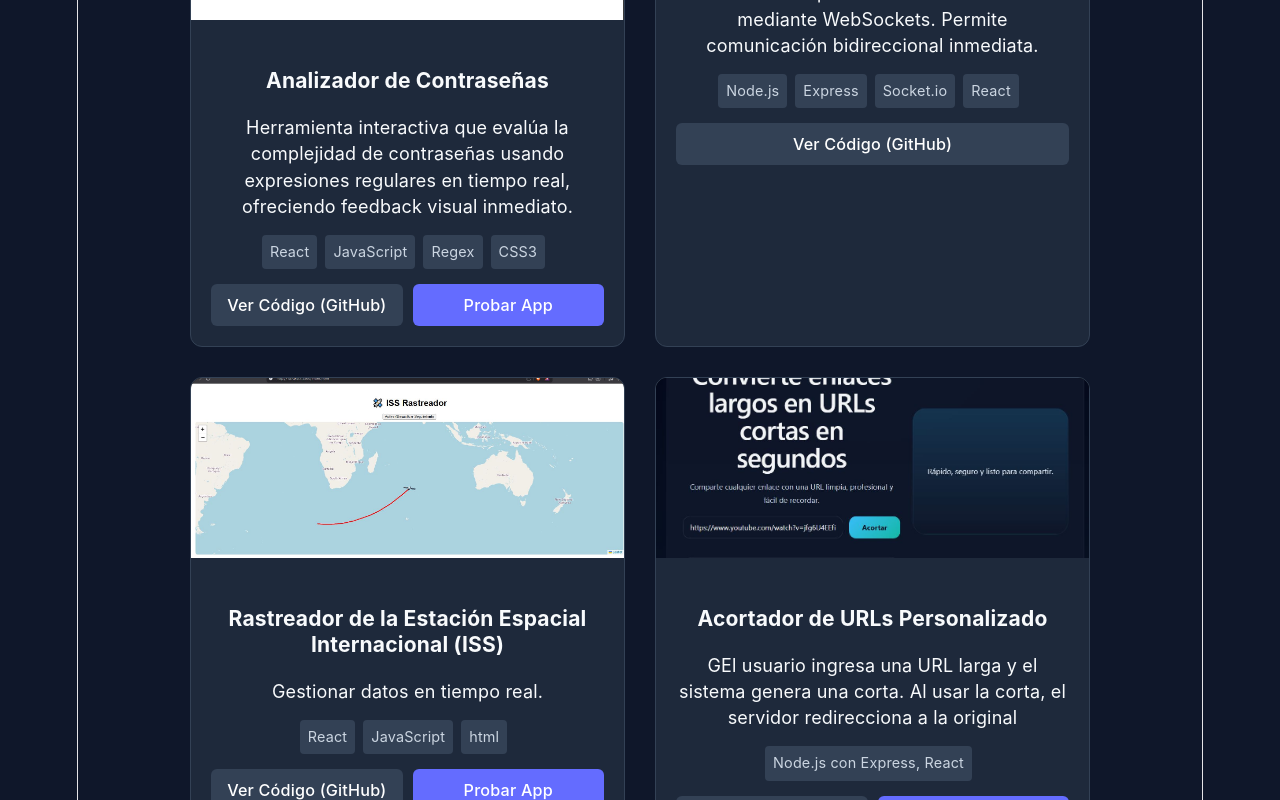
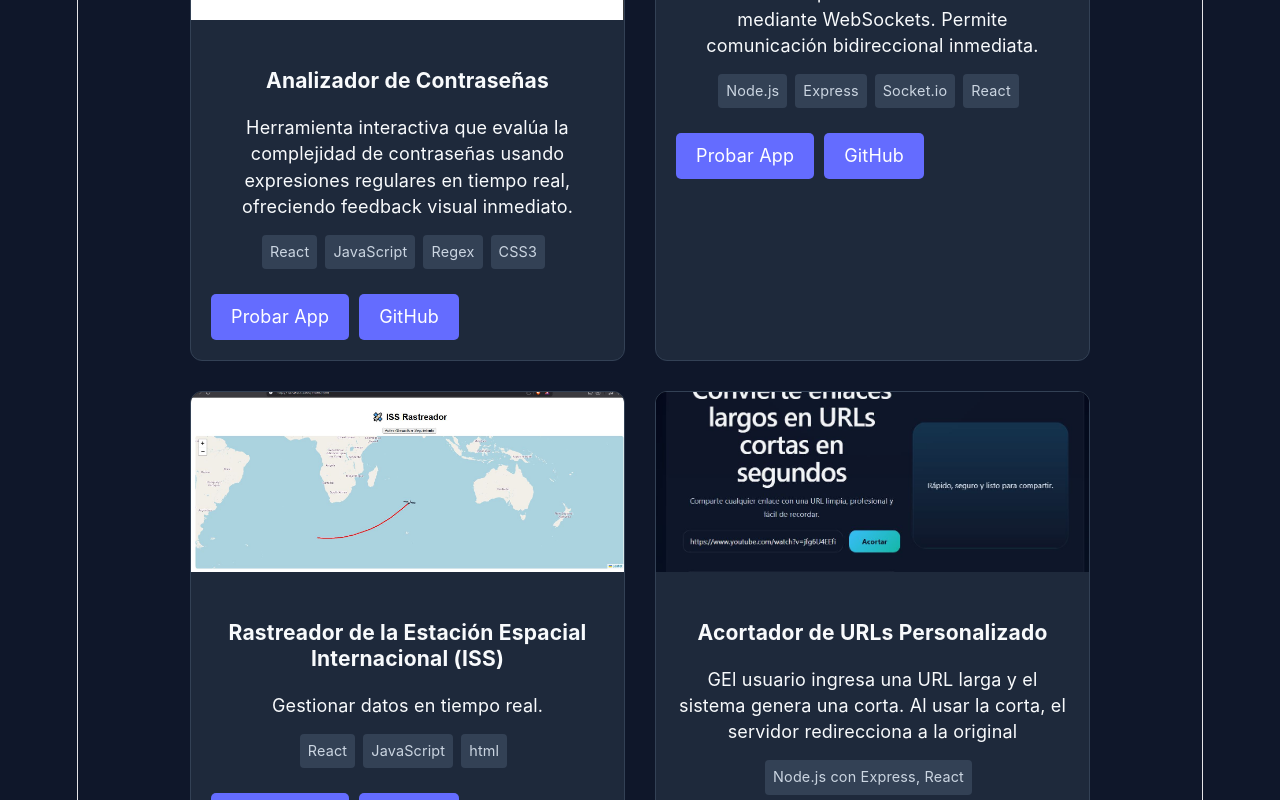
Before and after one commit to FABRICIOAP07/Mi-portafolio, a React (Vite) app: page / in a window 1280 px wide. Shown: the part 1240-2040 px from the top of the page. Built offline with nearby package versions, Linux system fonts and the light colour scheme.

Commit message:
botones en pestana nueva

```diff
--- a/src/App.jsx
+++ b/src/App.jsx
@@ -55,7 +55,7 @@ function App() {
             tags={["React", "JavaScript", "Regex", "CSS3"]}
             imageUrl={imgANALIZADORDECONTRASENAS}// Cambia esto por tu captura de pantalla
             githubUrl="https://github.com/FABRICIOAP07/analizador-contrasenas.git" // Tu enlace de GitHub
-            demoUrl="https://analizador-contrasenas.vercel.app/" // Mientras tanto puedes dejar tu local o quitarlo si deseas
+            demoUrl="https://analizador-contrasenas.vercel.app" // Mientras tanto puedes dejar tu local o quitarlo si deseas
           />
 
           <ProjectCard
--- a/src/components/ProjectCard.jsx
+++ b/src/components/ProjectCard.jsx
@@ -20,14 +20,12 @@ export const ProjectCard = ({ title, description, tags, imageUrl, githubUrl, dem
 
         {/* 3. Enlaces al código y a la demo */}
         <div className="proyecto-links">
-          <a href={githubUrl} target="_blank" rel="noopener noreferrer" className="btn-code">
-            Ver Código (GitHub)
+          <a href={demoUrl} target="_blank" rel="noopener noreferrer" className="btn">
+            Probar App
           </a>
-          {demoUrl && (
-            <a href={demoUrl} target="_blank" rel="noopener noreferrer" className="btn-demo">
-              Probar App
-            </a>
-          )}
+          <a href={githubUrl} target="_blank" rel="noopener noreferrer" className="btn btn-secondary">
+          GitHub
+          </a>
         </div>
       </div>
     </div>
```
